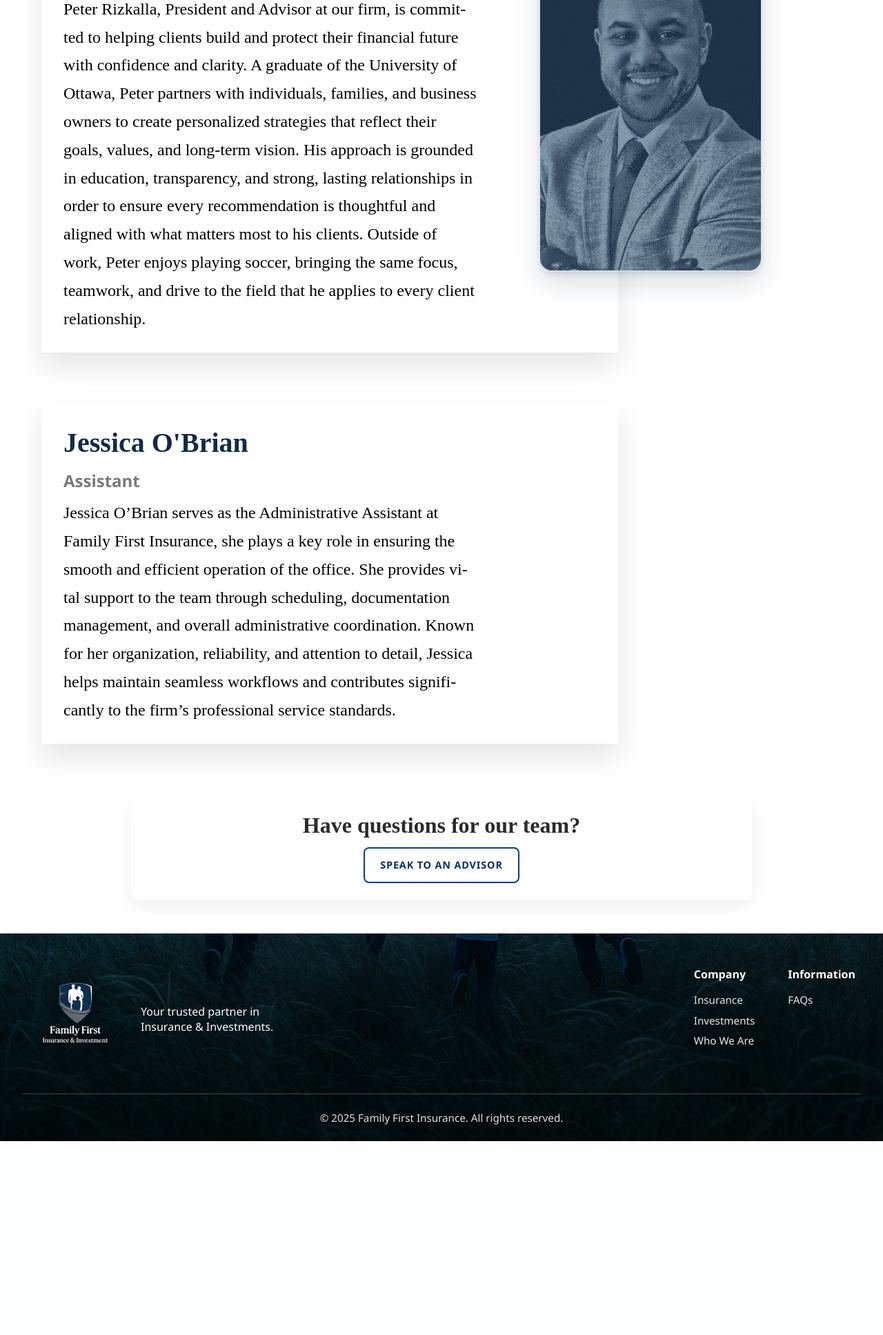
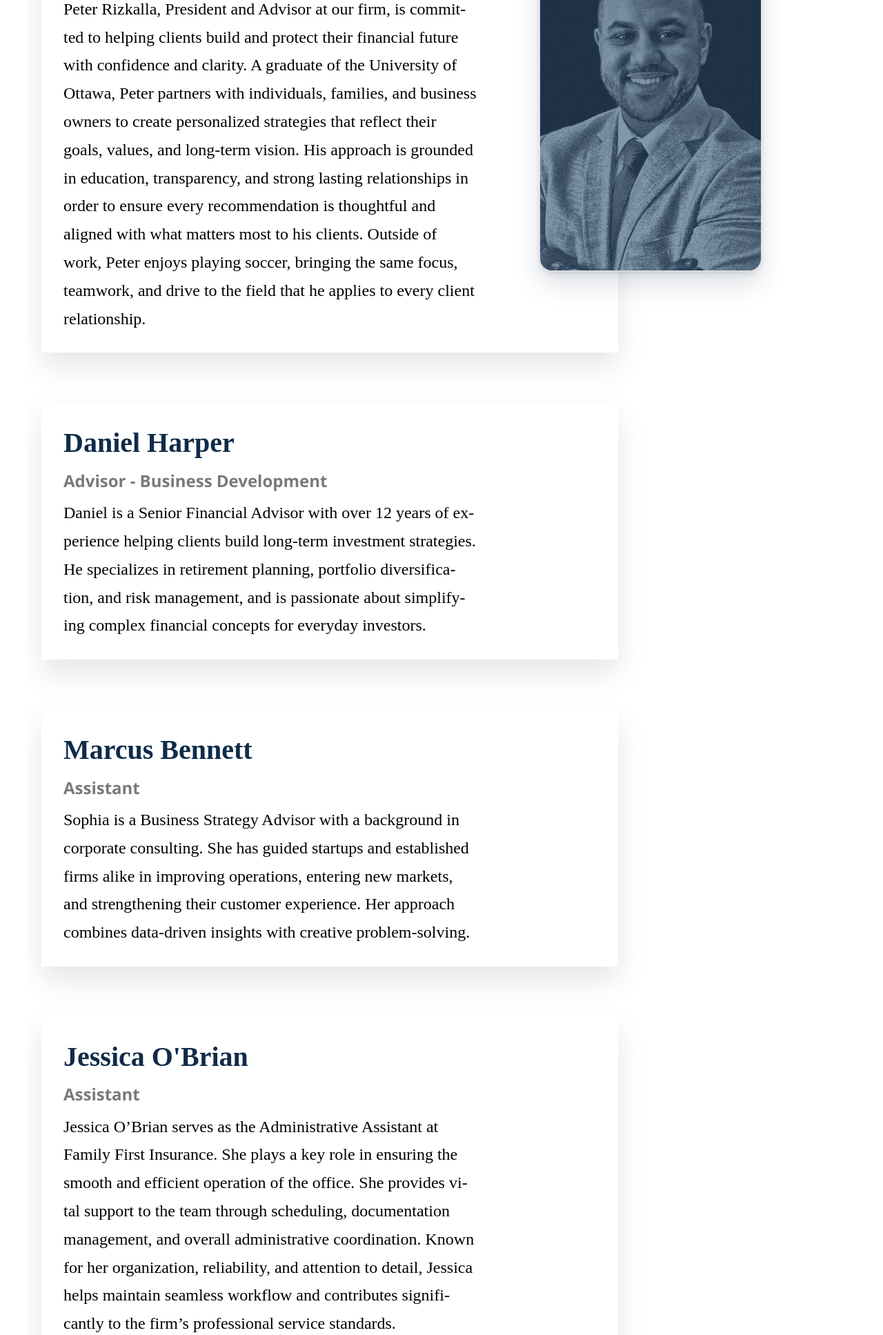
Before and after one commit to nasrAnthony/ffi-web-app, a Django app: page /about-us/ in a window 1280 px wide. Shown: the part 1444-3379 px from the top of the page at 69% size. Before the commit the page ends 3098 px from the top, so only its background shows below. Run offline with Django 5.2, Linux system fonts and the light colour scheme.

Commit message:
Final round feedback part 1

```diff
--- a/ffi/app/templates/app/about_page.html
+++ b/ffi/app/templates/app/about_page.html
@@ -43,9 +43,7 @@
               <h3 class="fs-title">Peter Rizkalla</h3>
               <h3 class="fs-sub-title">President | Advisor</h3>
               <p class="fs-body">
-                Peter Rizkalla, President and Advisor at our firm, is committed to helping clients build and protect their financial future with confidence and clarity. A graduate of the University of Ottawa, Peter partners with individuals, families, and business owners to create personalized strategies that reflect their goals, values, and long-term vision.
-                His approach is grounded in education, transparency, and strong, lasting relationships in order to ensure every recommendation is thoughtful and aligned with what matters most to his clients.
-                Outside of work, Peter enjoys playing soccer, bringing the same focus, teamwork, and drive to the field that he applies to every client relationship.
+                Peter Rizkalla, President and Advisor at our firm, is committed to helping clients build and protect their financial future with confidence and clarity. A graduate of the University of Ottawa, Peter partners with individuals, families, and business owners to create personalized strategies that reflect their goals, values, and long-term vision. His approach is grounded in education, transparency, and strong lasting relationships in order to ensure every recommendation is thoughtful and aligned with what matters most to his clients. Outside of work, Peter enjoys playing soccer, bringing the same focus, teamwork, and drive to the field that he applies to every client relationship.
               </p>
             </div>
             <div class="wl-photos">
@@ -61,10 +59,36 @@
         <div class="fs-wrap">
           <article class="fs-row">
             <div class="fs-card fs-card--profile">
+              <h3 class="fs-title">Daniel Harper</h3>
+              <h3 class="fs-sub-title">Advisor - Business Development</h3>
+              <p class="fs-body">
+                Daniel is a Senior Financial Advisor with over 12 years of experience helping clients build long-term investment strategies. He specializes in retirement planning, portfolio diversification, and risk management, and is passionate about simplifying complex financial concepts for everyday investors.
+            </div>
+          </article>
+        </div>
+      </section>
+
+      <section id="whole-life"  data-anim="up" data-duration="900" class="feature-split ins-split">
+        <div class="fs-wrap">
+          <article class="fs-row">
+            <div class="fs-card fs-card--profile">
+              <h3 class="fs-title">Marcus Bennett</h3>
+              <h3 class="fs-sub-title">Assistant</h3>
+              <p class="fs-body">
+                Sophia is a Business Strategy Advisor with a background in corporate consulting. She has guided startups and established firms alike in improving operations, entering new markets, and strengthening their customer experience. Her approach combines data-driven insights with creative problem-solving.
+            </div>
+          </article>
+        </div>
+      </section>
+
+      <section id="whole-life"  data-anim="up" data-duration="900" class="feature-split ins-split">
+        <div class="fs-wrap">
+          <article class="fs-row">
+            <div class="fs-card fs-card--profile">
               <h3 class="fs-title">Jessica O'Brian</h3>
               <h3 class="fs-sub-title">Assistant</h3>
               <p class="fs-body">
-                Jessica O’Brian serves as the Administrative Assistant at Family First Insurance, she plays a key role in ensuring the smooth and efficient operation of the office. She provides vital support to the team through scheduling, documentation management, and overall administrative coordination. Known for her organization, reliability, and attention to detail, Jessica helps maintain seamless workflows and contributes significantly to the firm’s professional service standards.
+                Jessica O’Brian serves as the Administrative Assistant at Family First Insurance. She plays a key role in ensuring the smooth and efficient operation of the office. She provides vital support to the team through scheduling, documentation management, and overall administrative coordination. Known for her organization, reliability, and attention to detail, Jessica helps maintain seamless workflow and contributes significantly to the firm’s professional service standards.
               </p>
             </div>
           </article>
--- a/ffi/app/templates/app/corporate-insurance/group_health_insurance_page.html
+++ b/ffi/app/templates/app/corporate-insurance/group_health_insurance_page.html
@@ -44,7 +44,7 @@
 
                 <h3 class="wl-q">Who is it best suited for?</h3>
                 <p class="wl-a">
-                  Corporations of all sizes ranging from startups building their first benefits plan to established firms optimizing costs. Plans can be tailored by department or location using employee classes and contribution strategies.
+                  Corporations of all sizes ranging from start-ups building their first benefits plan to established firms optimizing costs. Plans can be tailored by department or location using employee classes and contribution strategies.
                 </p>
               </div>
             </div>
--- a/ffi/app/templates/app/insurance/critical_illness_insurance_page.html
+++ b/ffi/app/templates/app/insurance/critical_illness_insurance_page.html
@@ -127,7 +127,7 @@
               </div>
               <div>
                 <p class="ffi-slide__body">
-                  You have the flexibility to use the payout for any expenses related to your condition, not limited to just medical costs.
+                  You have the flexibility to use the payout for any expenses related to your condition. This is not limited to just medical costs.
                 </p>
               </div>
             </section>
--- a/ffi/app/templates/app/insurance/disability_insurance_page.html
+++ b/ffi/app/templates/app/insurance/disability_insurance_page.html
@@ -128,7 +128,7 @@
               </div>
               <div>
                 <p class="ffi-slide__body">
-                  To safeguard yourself against the financial effects of being unable to work, now is the perfect time to review your coverage.
+                  Disability insurance provides peace of mind by protecting your income when you’re unable to work.
                 </p>
               </div>
             </section>
--- a/ffi/app/templates/app/insurance/life_insurance_page.html
+++ b/ffi/app/templates/app/insurance/life_insurance_page.html
@@ -5,7 +5,7 @@
 
   <div class="hero-content">
     <img class=" reveal reveal--hero hero-logo" src="{% static 'images/logo.png' %}" alt="Family First Insurance" loading="eager" decoding="async" />
-    <h1 class="reveal reveal--hero" data-anim="down" data-duration="2500">Insurance Solutions For You</h1>
+    <h1 class="reveal reveal--hero" data-anim="down" data-duration="2500">Insurance Solutions</h1>
     <div class="hero-cta">
       <a href="/contact-us/" class="btn-hero reveal reveal--fade"
         data-duration="3000" aria-label="Contact us now">
@@ -29,7 +29,7 @@
           <div class="ins-intro__rule" aria-hidden="true"></div>
 
           <h2 class="ins-intro__headline">
-            When it comes to <span class="u-underline">life insurance</span>, you have options.
+           <span class="u-underline">Specialized guidance</span> for lasting financial <span class="u-underline">success</span>.
           </h2>
         </div>
       </section>
--- a/ffi/app/templates/app/insurance/universal_life_insurance_page.html
+++ b/ffi/app/templates/app/insurance/universal_life_insurance_page.html
@@ -76,8 +76,7 @@
       </h2>
       <div class="wl-kf__rule" aria-hidden="true"></div>
       <p class="wl-kf__copy">
-        When deciding if this kind of coverage is right for you, it helps to understand its core features.
-        Here is a concise overview of what term life can provide, so you can feel informed and confident as you evaluate your options.
+        When deciding if this kind of coverage is right for you, it helps to understand its core features. Here is a concise overview of what universal life can provide, so you can feel informed and confident as you evaluate your options.
       </p>
     </div>
 
--- a/ffi/app/templates/app/investment/corp_investments_page.html
+++ b/ffi/app/templates/app/investment/corp_investments_page.html
@@ -89,8 +89,7 @@
               <div class="wl-qa">
                 <h3 class="wl-q">Strategic Asset Allocation and Dividend Reinvestment</h3>
                 <p class="wl-a">
-                  We help businesses reinvest dividends strategically, harnessing the power of compounding to grow wealth over time. Through a structured approach to asset allocation, we ensure investments remain balanced, supporting both immediate needs and long-term objectives.
-                </p>
+                  We help businesses reinvest dividends strategically harnessing the power of compounded earnings to grow wealth over time. Through asset allocation, we ensure investments remain balanced supporting both immediate needs and long-term objectives.
               </div>
             </div>
 
--- a/ffi/app/templates/app/investment/non_registered_investments_page.html
+++ b/ffi/app/templates/app/investment/non_registered_investments_page.html
@@ -47,7 +47,7 @@
 
                 <h3 class="wl-q">Grow Your Future</h3>
                 <p class="wl-a">
-                  At Family First Insurance, we provide you with the tools and information to build your future with confidence. Our mission is to guide you through smart, flexible investment options that align with your unique financial goals, ensuring you can grow your wealth securely and sustainably.
+                  At Family First, we provide you with the tools and information to build your future with confidence. Our mission is to guide you through intelligent, flexible investment options that align with your unique financial goals, ensuring you can grow your wealth securely and sustainably.
                 </p>
               </div>
             </div>
@@ -72,8 +72,7 @@
           </h2>
           <div class="wl-kf__rule" aria-hidden="true"></div>
           <p class="wl-kf__copy">
-            Non-registered accounts add flexibility once registered room is used and let you fine-tune taxes, liquidity,
-            and risk across all your accounts.
+            Non-registered accounts offer added flexibility. Once registered contribution rooms have been maximized, Non-registered accounts give you flexibility to manage taxes, access funds easily, and balance risk across your investments.
           </p>
         </div>
 
--- a/ffi/app/templates/app/investment/registered_investments_page.html
+++ b/ffi/app/templates/app/investment/registered_investments_page.html
@@ -80,7 +80,7 @@
               <div class="wl-qa">
                 <h3 class="wl-q">Registered Retirement Plans</h3>
                 <p class="wl-a">
-                  Registered retirement plans offer tax-efficient accounts to help individuals save for retirement. If you're planning for the future and looking to invest in retirement accounts, you have several choices, such as:
+                  Registered retirement plans offer tax-efficient accounts to help individuals save for retirement.. Here are several options if you’re looking to invest in retirement accounts:
                 </p>
                 <ul class="why-points">
                   <li>Registered Retirement Savings Plans (RRSPs)</li>
--- a/ffi/app/templates/app/resources_page.html
+++ b/ffi/app/templates/app/resources_page.html
@@ -91,14 +91,14 @@
             <details class="faq">
               <summary>Is this policy useful for estate planning?</summary>
               <div>
-                Yes. Whole life insurance can be an effective estate planning tool, offering tax advantages and enabling a smoother transfer of wealth to your heirs.
+                Yes. Universal life insurance can be an effective estate planning tool, offering tax advantages and allowing a smoother transfer of wealth to your loved ones.
               </div>
             </details>
 
             <details class="faq">
               <summary>What happens if I stop paying premiums?</summary>
               <div>
-                If you stop making premium payments, your policy’s accumulated cash value may be used to keep the coverage in force. That said, prolonged non-payment could reduce your cash value and death benefit over time.
+                If you stop making premium payments, your policy’s accumulated cash value may be used to keep the coverage in force. With that being said, prolonged non-payment could reduce your cash value and death benefit over time.
               </div>
             </details>
         </div>
```
